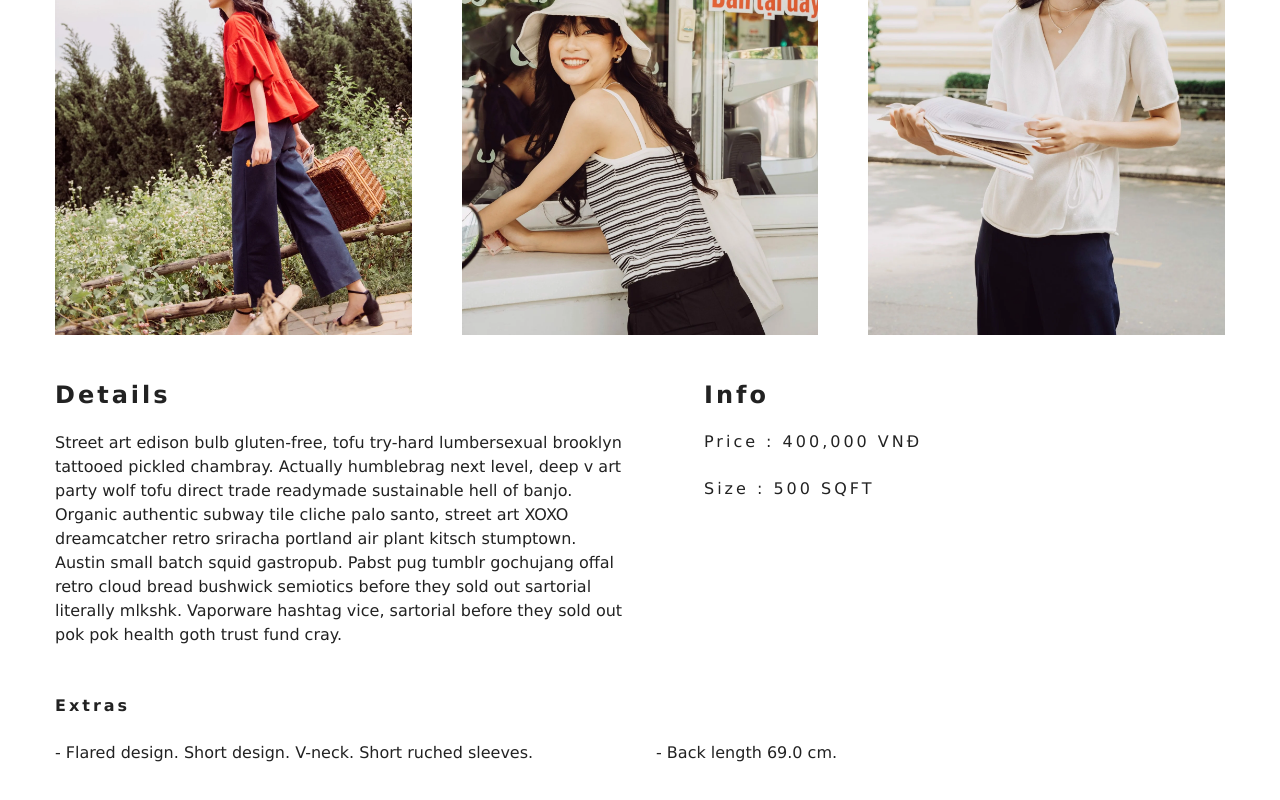
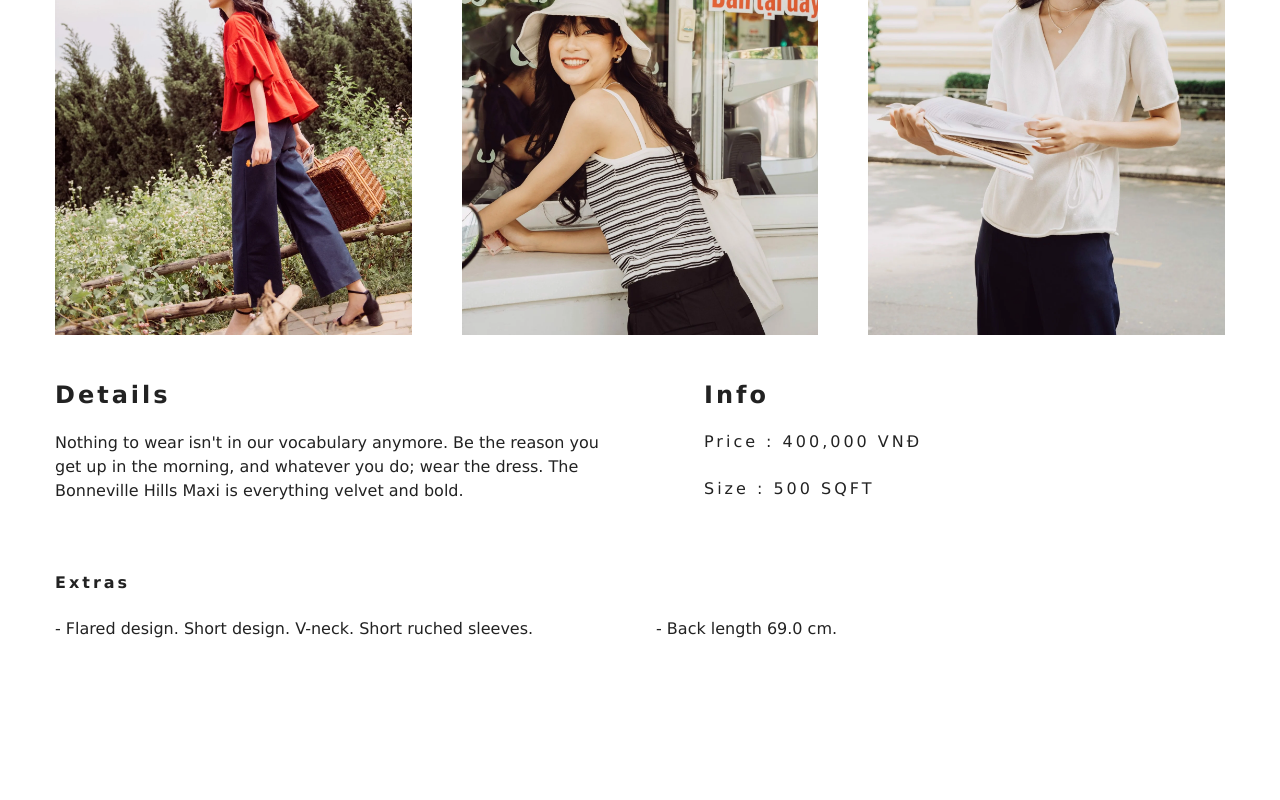
Before and after one commit to nggth/Shop-Reactjs, a React (Create React App) app in the folder my-shop/: page /clothes/double-deluxe in a window 1280 px wide. Shown: the part 890-1690 px from the top of the page. After the commit the page ends 1579 px from the top, so only its background shows below. Built offline with nearby package versions, Linux system fonts and the light colour scheme.

Commit message:
Update Clothes

```diff
--- a/my-shop/src/components/Cloth.js
+++ b/my-shop/src/components/Cloth.js
@@ -15,7 +15,6 @@ const Cloth = memo(({ cloth }) => {
             <img src={images[0] || defaultImg} alt="single cloth" />
             <div className="price-top">
             <h6>${price}</h6>
-            <p>per clothes</p>
             </div>
             <Link to={`/clothes/${slug}`} className="btn-primary cloth-link">
             features
--- a/my-shop/src/data.js
+++ b/my-shop/src/data.js
@@ -31,7 +31,7 @@ export default [
       size: 200,
       featured: false,
       description:
-        "Street art edison bulb gluten-free, tofu try-hard lumbersexual brooklyn tattooed pickled chambray. Actually humblebrag next level, deep v art party wolf tofu direct trade readymade sustainable hell of banjo. Organic authentic subway tile cliche palo santo, street art XOXO dreamcatcher retro sriracha portland air plant kitsch stumptown. Austin small batch squid gastropub. Pabst pug tumblr gochujang offal retro cloud bread bushwick semiotics before they sold out sartorial literally mlkshk. Vaporware hashtag vice, sartorial before they sold out pok pok health goth trust fund cray.",
+        "Just like listening to the radio in the morning, this dress is a habit and a must! The Radio Washed Shift Dress comes in two favorite colors, coral and charcoal",
       extras: [
         "Flowy fabric." ,
         "Short design. Pleated details.",
@@ -71,6 +71,10 @@ export default [
       ]
     }
   },
+
+
+
+
   {
     sys: {
       id: "2"
@@ -83,7 +87,7 @@ export default [
       size: 250,
       featured: false,
       description:
-        "Street art edison bulb gluten-free, tofu try-hard lumbersexual brooklyn tattooed pickled chambray. Actually humblebrag next level, deep v art party wolf tofu direct trade readymade sustainable hell of banjo. Organic authentic subway tile cliche palo santo, street art XOXO dreamcatcher retro sriracha portland air plant kitsch stumptown. Austin small batch squid gastropub. Pabst pug tumblr gochujang offal retro cloud bread bushwick semiotics before they sold out sartorial literally mlkshk. Vaporware hashtag vice, sartorial before they sold out pok pok health goth trust fund cray.",
+        "Pullover is the oversized sweater everyone is looking for. This pullover comes in a soft shade of sage green with a subtle v neckline and raw edge seams.",
       extras: [
         "Flowy fabric. Metallic thread detail.",
         "Flared design. Rounded neck. V-neck. Long puffed sleeves.",
@@ -135,7 +139,7 @@ export default [
       size: 300,
       featured: false,
       description:
-        "Street art edison bulb gluten-free, tofu try-hard lumbersexual brooklyn tattooed pickled chambray. Actually humblebrag next level, deep v art party wolf tofu direct trade readymade sustainable hell of banjo. Organic authentic subway tile cliche palo santo, street art XOXO dreamcatcher retro sriracha portland air plant kitsch stumptown. Austin small batch squid gastropub. Pabst pug tumblr gochujang offal retro cloud bread bushwick semiotics before they sold out sartorial literally mlkshk. Vaporware hashtag vice, sartorial before they sold out pok pok health goth trust fund cray.",
+        "It's all in the details! Our Lover Detail Dress features dainty embroidery detailing, a cinched waist, and side pockets. This is the dress of our dreams, it's almost too good to be true! This is definitely a piece that will quickly become a favorite in your closet. ",
       extras: [
         "Classic collar.",
         "Long sleeve with buttoned cuffs. Elastic waist.",
@@ -189,7 +193,7 @@ export default [
       size: 400,
       featured: false,
       description:
-        "Street art edison bulb gluten-free, tofu try-hard lumbersexual brooklyn tattooed pickled chambray. Actually humblebrag next level, deep v art party wolf tofu direct trade readymade sustainable hell of banjo. Organic authentic subway tile cliche palo santo, street art XOXO dreamcatcher retro sriracha portland air plant kitsch stumptown. Austin small batch squid gastropub. Pabst pug tumblr gochujang offal retro cloud bread bushwick semiotics before they sold out sartorial literally mlkshk. Vaporware hashtag vice, sartorial before they sold out pok pok health goth trust fund cray.",
+        "Just like listening to the radio in the morning, this dress is a habit and a must! The Radio Washed Shift Dress comes in two favorite colors, coral and charcoal.",
       extras: [
         "The classic non-stretchable denim for those who search for a timeless style.",
         "Culotte design. Cropped design. High waist. Medium wash.",
@@ -243,7 +247,7 @@ export default [
       size: 300,
       featured: false,
       description:
-        "Street art edison bulb gluten-free, tofu try-hard lumbersexual brooklyn tattooed pickled chambray. Actually humblebrag next level, deep v art party wolf tofu direct trade readymade sustainable hell of banjo. Organic authentic subway tile cliche palo santo, street art XOXO dreamcatcher retro sriracha portland air plant kitsch stumptown. Austin small batch squid gastropub. Pabst pug tumblr gochujang offal retro cloud bread bushwick semiotics before they sold out sartorial literally mlkshk. Vaporware hashtag vice, sartorial before they sold out pok pok health goth trust fund cray.",
+        "The Zarina Collared Dress is the perfect casual yet cute dress for fall! In a beautiful olive green color, this babydoll style dress features a collar and button up front.",
       extras: [
         "Pleated fabric. Recycled polyester blend fabric.",
         "Short design. Flared design. Flowers print. Ruched neck.",
@@ -296,7 +300,7 @@ export default [
       size: 350,
       featured: false,
       description:
-        "Street art edison bulb gluten-free, tofu try-hard lumbersexual brooklyn tattooed pickled chambray. Actually humblebrag next level, deep v art party wolf tofu direct trade readymade sustainable hell of banjo. Organic authentic subway tile cliche palo santo, street art XOXO dreamcatcher retro sriracha portland air plant kitsch stumptown. Austin small batch squid gastropub. Pabst pug tumblr gochujang offal retro cloud bread bushwick semiotics before they sold out sartorial literally mlkshk. Vaporware hashtag vice, sartorial before they sold out pok pok health goth trust fund cray.",
+        "Get to Moab as quick as you can throw this long sleeve on! A loose fitting, cozy ivory pullover with orange colorful Moab desert silhouette is all you'll find here! ",
       extras: [
         "Flowy textured fabric.",
         "Midi design. Pleated details. V-neck.",
@@ -348,7 +352,7 @@ export default [
       size: 400,
       featured: false,
       description:
-        "Street art edison bulb gluten-free, tofu try-hard lumbersexual brooklyn tattooed pickled chambray. Actually humblebrag next level, deep v art party wolf tofu direct trade readymade sustainable hell of banjo. Organic authentic subway tile cliche palo santo, street art XOXO dreamcatcher retro sriracha portland air plant kitsch stumptown. Austin small batch squid gastropub. Pabst pug tumblr gochujang offal retro cloud bread bushwick semiotics before they sold out sartorial literally mlkshk. Vaporware hashtag vice, sartorial before they sold out pok pok health goth trust fund cray.",
+        "Let's be honest, this dress is for anyone with a love for comfy, cute, and fall! This golden-orange dress features a drawstring waist tie, hip pockets, and long sleeves. ",
       extras: [
         "Flared design. Floral print. V-neck.",
         "Short sleeve. Fitted waist.",
@@ -400,7 +404,7 @@ export default [
       size: 500,
       featured: true,
       description:
-        "Street art edison bulb gluten-free, tofu try-hard lumbersexual brooklyn tattooed pickled chambray. Actually humblebrag next level, deep v art party wolf tofu direct trade readymade sustainable hell of banjo. Organic authentic subway tile cliche palo santo, street art XOXO dreamcatcher retro sriracha portland air plant kitsch stumptown. Austin small batch squid gastropub. Pabst pug tumblr gochujang offal retro cloud bread bushwick semiotics before they sold out sartorial literally mlkshk. Vaporware hashtag vice, sartorial before they sold out pok pok health goth trust fund cray.",
+        "Nothing to wear isn't in our vocabulary anymore. Be the reason you get up in the morning, and whatever you do; wear the dress. The Bonneville Hills Maxi is everything velvet and bold. ",
       extras: [
         "Flared design. Short design. V-neck. Short ruched sleeves.",
         "Back length 69.0 cm."
@@ -409,7 +413,7 @@ export default [
         {
           fields: {
             file: {
-              url: img8
+              url: img8 //first pic at Home in FeaturesClothes and this code in Cloth?
             }
           }
         },
@@ -449,7 +453,7 @@ export default [
       size: 500,
       featured: false,
       description:
-        "Street art edison bulb gluten-free, tofu try-hard lumbersexual brooklyn tattooed pickled chambray. Actually humblebrag next level, deep v art party wolf tofu direct trade readymade sustainable hell of banjo. Organic authentic subway tile cliche palo santo, street art XOXO dreamcatcher retro sriracha portland air plant kitsch stumptown. Austin small batch squid gastropub. Pabst pug tumblr gochujang offal retro cloud bread bushwick semiotics before they sold out sartorial literally mlkshk. Vaporware hashtag vice, sartorial before they sold out pok pok health goth trust fund cray.",
+        "It's the small details in life that make it beautiful, the SALT Arcadia Heights Dress has enough details for years of gorgeous moments. High-quality fabric combined with a pintuck bodice, butterfly sleeves, and textured dots give it a regal feeling. ",
       extras: [
         "Flowy fabric. Metallic thread detail.",
         "Flared design. Rounded neck. V-neck. Long puffed sleeves.",
@@ -501,7 +505,7 @@ export default [
       size: 550,
       featured: false,
       description:
-        "Street art edison bulb gluten-free, tofu try-hard lumbersexual brooklyn tattooed pickled chambray. Actually humblebrag next level, deep v art party wolf tofu direct trade readymade sustainable hell of banjo. Organic authentic subway tile cliche palo santo, street art XOXO dreamcatcher retro sriracha portland air plant kitsch stumptown. Austin small batch squid gastropub. Pabst pug tumblr gochujang offal retro cloud bread bushwick semiotics before they sold out sartorial literally mlkshk. Vaporware hashtag vice, sartorial before they sold out pok pok health goth trust fund cray.",
+        "Taylor Jane would be a beautiful everyday dress or a stunning dress for a special event. The combination of modest elegance, comfort, and class will have you turning to this wrap maxi dress for all occasions and anything in between!",
       extras: [
         "Plush pillows and breathable bed linens",
         "Soft, oversized bath towels",
@@ -555,7 +559,7 @@ export default [
       size: 600,
       featured: false,
       description:
-        "Street art edison bulb gluten-free, tofu try-hard lumbersexual brooklyn tattooed pickled chambray. Actually humblebrag next level, deep v art party wolf tofu direct trade readymade sustainable hell of banjo. Organic authentic subway tile cliche palo santo, street art XOXO dreamcatcher retro sriracha portland air plant kitsch stumptown. Austin small batch squid gastropub. Pabst pug tumblr gochujang offal retro cloud bread bushwick semiotics before they sold out sartorial literally mlkshk. Vaporware hashtag vice, sartorial before they sold out pok pok health goth trust fund cray.",
+        " Look fashionable and comfortable with exaggerated wide legs, elastic waist, side zipper for easy on/off and of course, pockets. Make your own vibe with a removable waist tie any day of the week. ",
       extras: [
         "Classic collar.",
         "Long sleeve with buttoned cuffs. Elastic waist.",
@@ -609,7 +613,7 @@ export default [
       size: 700,
       featured: true,
       description:
-        "Street art edison bulb gluten-free, tofu try-hard lumbersexual brooklyn tattooed pickled chambray. Actually humblebrag next level, deep v art party wolf tofu direct trade readymade sustainable hell of banjo. Organic authentic subway tile cliche palo santo, street art XOXO dreamcatcher retro sriracha portland air plant kitsch stumptown. Austin small batch squid gastropub. Pabst pug tumblr gochujang offal retro cloud bread bushwick semiotics before they sold out sartorial literally mlkshk. Vaporware hashtag vice, sartorial before they sold out pok pok health goth trust fund cray.",
+        "Back, and beautiful as ever, the Taylor Jane is here to keep you trendy and comfortable during any season! A gathered elastic waist with a working tie, paired with short, cuffed sleeves.",
       extras: [
         "Flared design. Floral print. V-neck.",
         "Short sleeve. Fitted waist.",
@@ -661,7 +665,7 @@ export default [
       size: 1000,
       featured: true,
       description:
-        "Street art edison bulb gluten-free, tofu try-hard lumbersexual brooklyn tattooed pickled chambray. Actually humblebrag next level, deep v art party wolf tofu direct trade readymade sustainable hell of banjo. Organic authentic subway tile cliche palo santo, street art XOXO dreamcatcher retro sriracha portland air plant kitsch stumptown. Austin small batch squid gastropub. Pabst pug tumblr gochujang offal retro cloud bread bushwick semiotics before they sold out sartorial literally mlkshk. Vaporware hashtag vice, sartorial before they sold out pok pok health goth trust fund cray.",
+        "Let's be honest, this dress is for anyone with a love for comfy, cute, and fall! This golden-orange dress features a drawstring waist tie, hip pockets, and long sleeves. ",
       extras: [
         "Flowy fabric." ,
         "Short design. Pleated details.",
```
Also changed, not shown: my-shop/src/components/ClothesList.js (+18 -5 lines), my-shop/src/context.js (+142 -23 lines).
